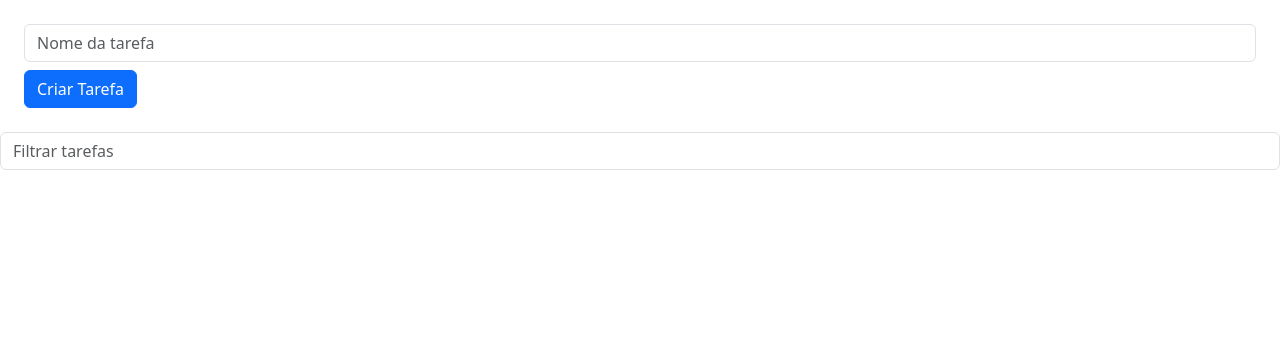
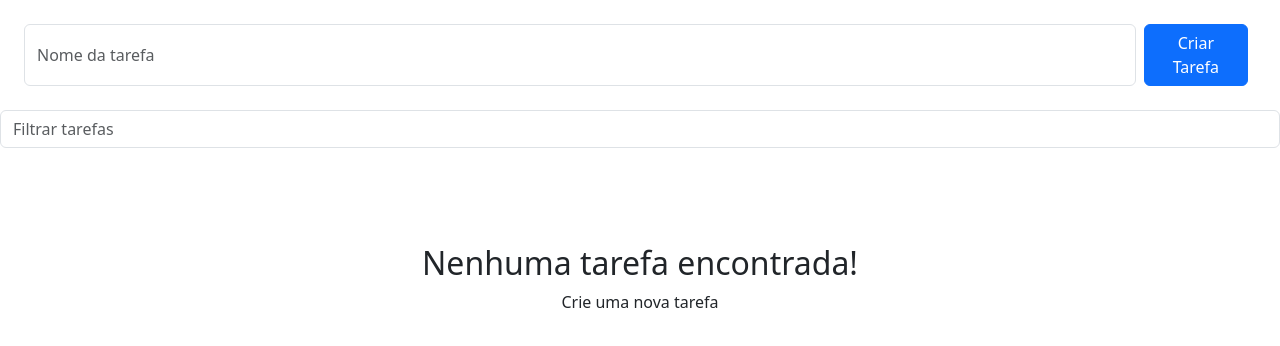
Before and after one commit to JovemCarlosTI/todo_vue, a Vue app: page / in a window 1280 px wide. Shown: the top 346 px of the page. Built offline with nearby package versions, Linux system fonts and the light colour scheme.

Commit message:
Create tasks info

```diff
--- a/src/App.vue
+++ b/src/App.vue
@@ -7,6 +7,7 @@ const taskName = ref("")
 const searchTaskName = ref("")
 const tasks = reactive([])
 const inputTaskName = ref(null)
+const hasTask = ref(false)
 
 const showAlert = ref(false)
 const textAlert = ref("")
@@ -37,10 +38,13 @@ class Task {
 }
 
 watch(searchTaskName, () => {
+  hasTask.value = false
   tasks.forEach(task => {
     if(searchTaskName == "") task.show = true
-    else if (task.name.toLowerCase().includes(searchTaskName.value.toLowerCase())) task.show = true
-    else task.show = false
+    else if (task.name.toLowerCase().includes(searchTaskName.value.toLowerCase())) {
+      task.show = true
+      hasTask.value = true
+    } else task.show = false
   })
 })
 
@@ -53,7 +57,7 @@ function addTask() {
       'alert-success'
     )
     taskName.value = ""
-
+    hasTask.value = true
   }
 
   if(inputTaskName) inputTaskName.value.focus()
@@ -71,6 +75,7 @@ function removeTask(taskToRemove) {
   this.tasks.splice(taskIndex, 1)
 
   showAlertDiv(`Tarefa '${taskToRemove.name}' removida com sucesso!`, 'alert-danger')
+  if(this.tasks.length == 0) hasTask.value = false
 }
 
 function showAlertDiv(text, styleClass, time='5000') {
@@ -100,7 +105,7 @@ function showAlertDiv(text, styleClass, time='5000') {
     </div>
     <input type="text" class="form-control" v-model="searchTaskName" placeholder="Filtrar tarefas">
   <div class="alert" ref="alertDiv" role="alert" v-show="showAlert" v-text="textAlert"></div>
-  <div id="tasks">
+  <div id="tasks" v-if="hasTask">
     <TaskView v-for="task in tasks"
       :name="task.getName()"
       :done="task.getDone()"
@@ -110,6 +115,10 @@ function showAlertDiv(text, styleClass, time='5000') {
       @wantToDeleteTask="wantToDeleteTask"
     />
   </div>
+  <div id="no-tasks-info" class="d-flex flex-column" v-else>
+    <h2 class="text-center">Nenhuma tarefa encontrada!</h2>
+    <p class="--bs-light-bg-subtle text-center">Crie uma nova tarefa {{ searchTaskName != "" ? "ou procure por outro nome" : "" }}</p>
+  </div>
 </template>
 
 <style scoped>
@@ -117,7 +126,7 @@ function showAlertDiv(text, styleClass, time='5000') {
     margin-right: 8px;
   }
 
-  div > * {
+  #criar-tarefa, #tasks {
     margin-bottom: 8px;
     display: flex;
   }
@@ -125,5 +134,10 @@ function showAlertDiv(text, styleClass, time='5000') {
   #tasks {
     display: flex;
     flex-wrap: wrap;
+    margin-top: 2rem;
+  }
+
+  #no-tasks-info {
+    margin-top: 6rem;
   }
 </style>
```
